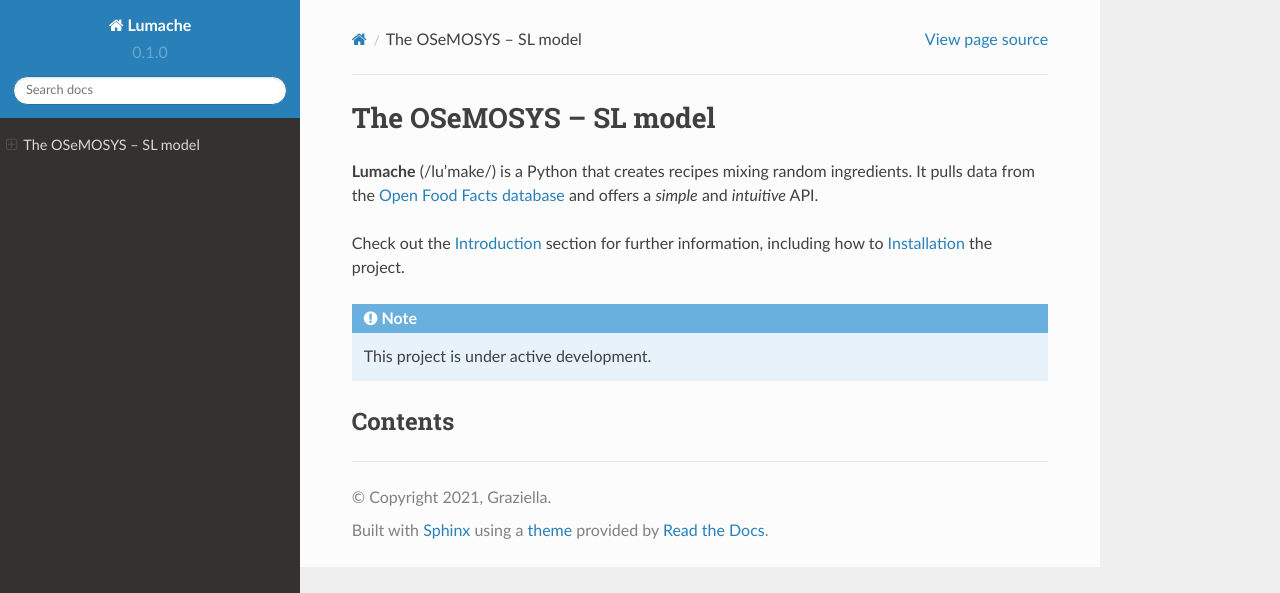
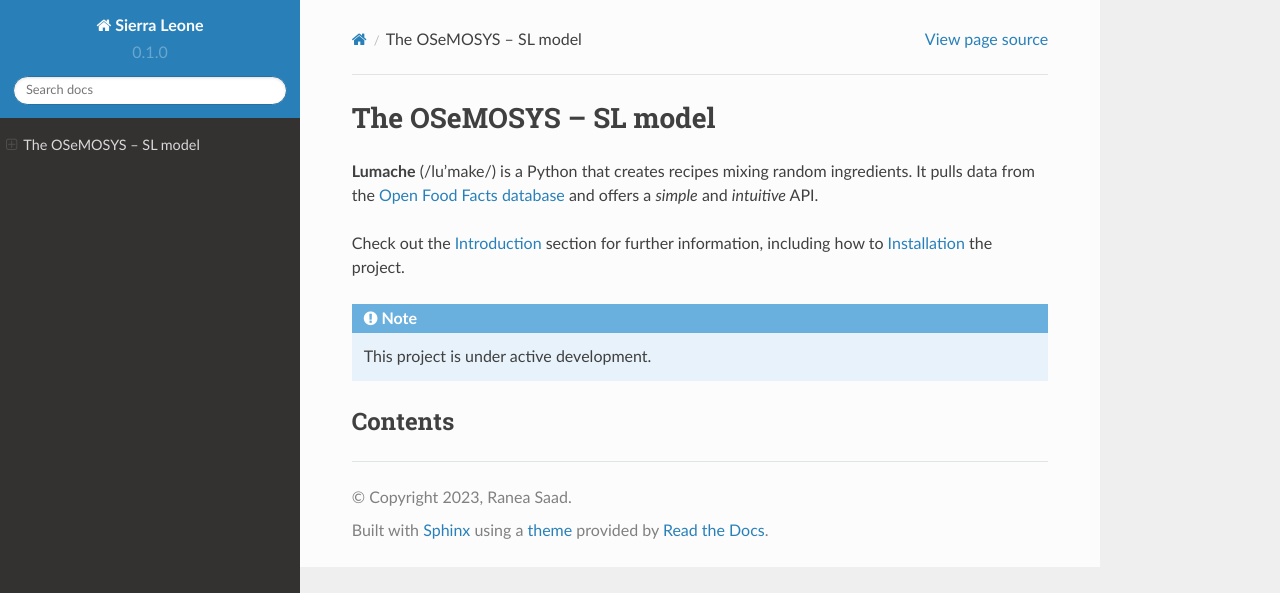
Before and after one commit to raneasaad01/Sierra-Leone, a Sphinx documentation site: the page built from docs/source/index.rst, in a window 1280 px wide. Shown: the top 593 px of the page. Built offline with Sphinx 7.4.7 and the Read the Docs theme 2.0.0, drawn with Linux system fonts in a browser that asks for light colours; pages that are not in the unit, such as notebooks, are missing from menus.

Commit message:
Update conf.py

```diff
--- a/docs/source/conf.py
+++ b/docs/source/conf.py
@@ -2,9 +2,9 @@
 
 # -- Project information
 
-project = 'Lumache'
-copyright = '2021, Graziella'
-author = 'Graziella'
+project = 'Sierra Leone'
+copyright = '2023, Ranea Saad'
+author = 'Ranea Saad'
 
 release = '0.1'
 version = '0.1.0'
```
